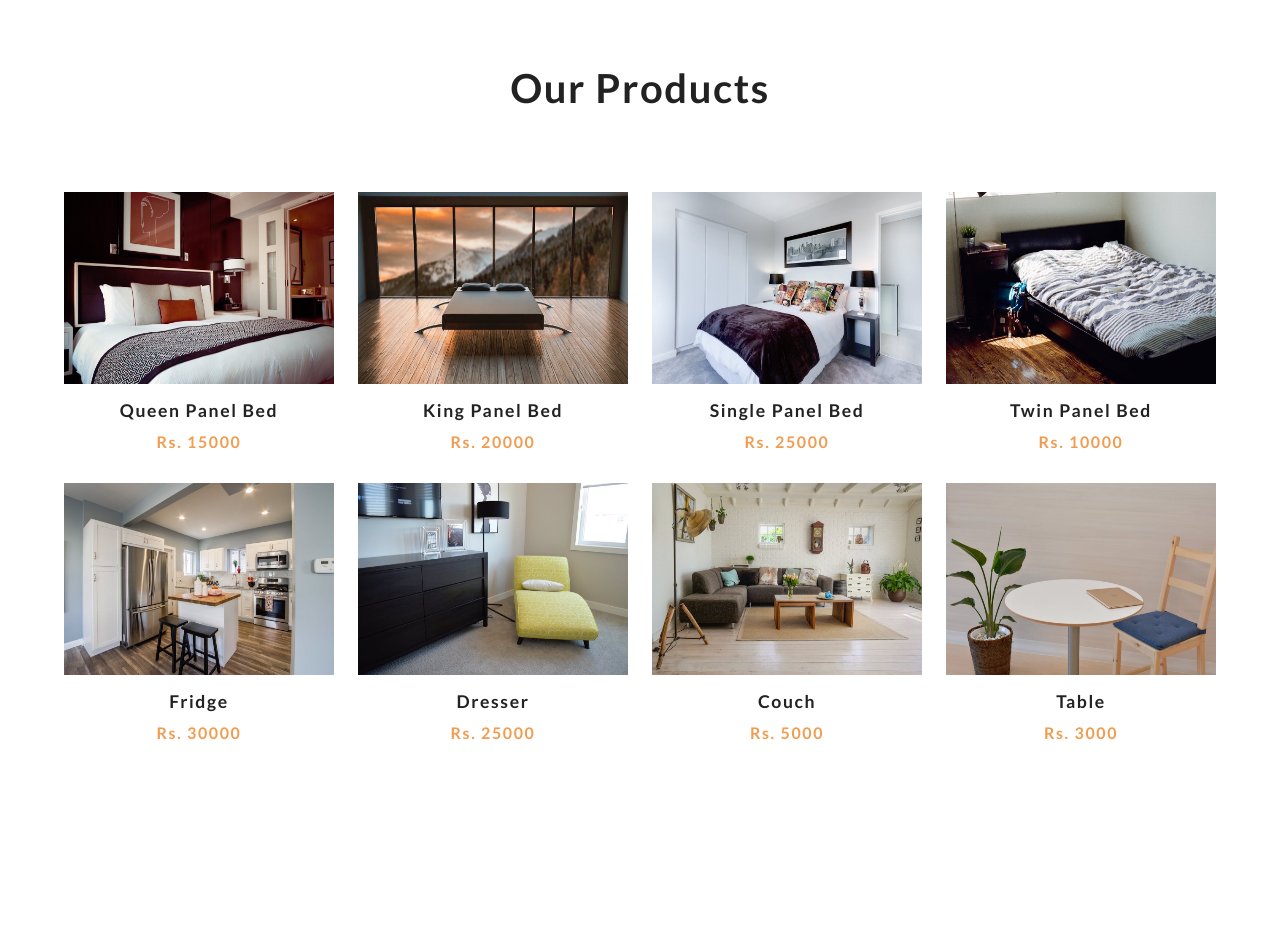
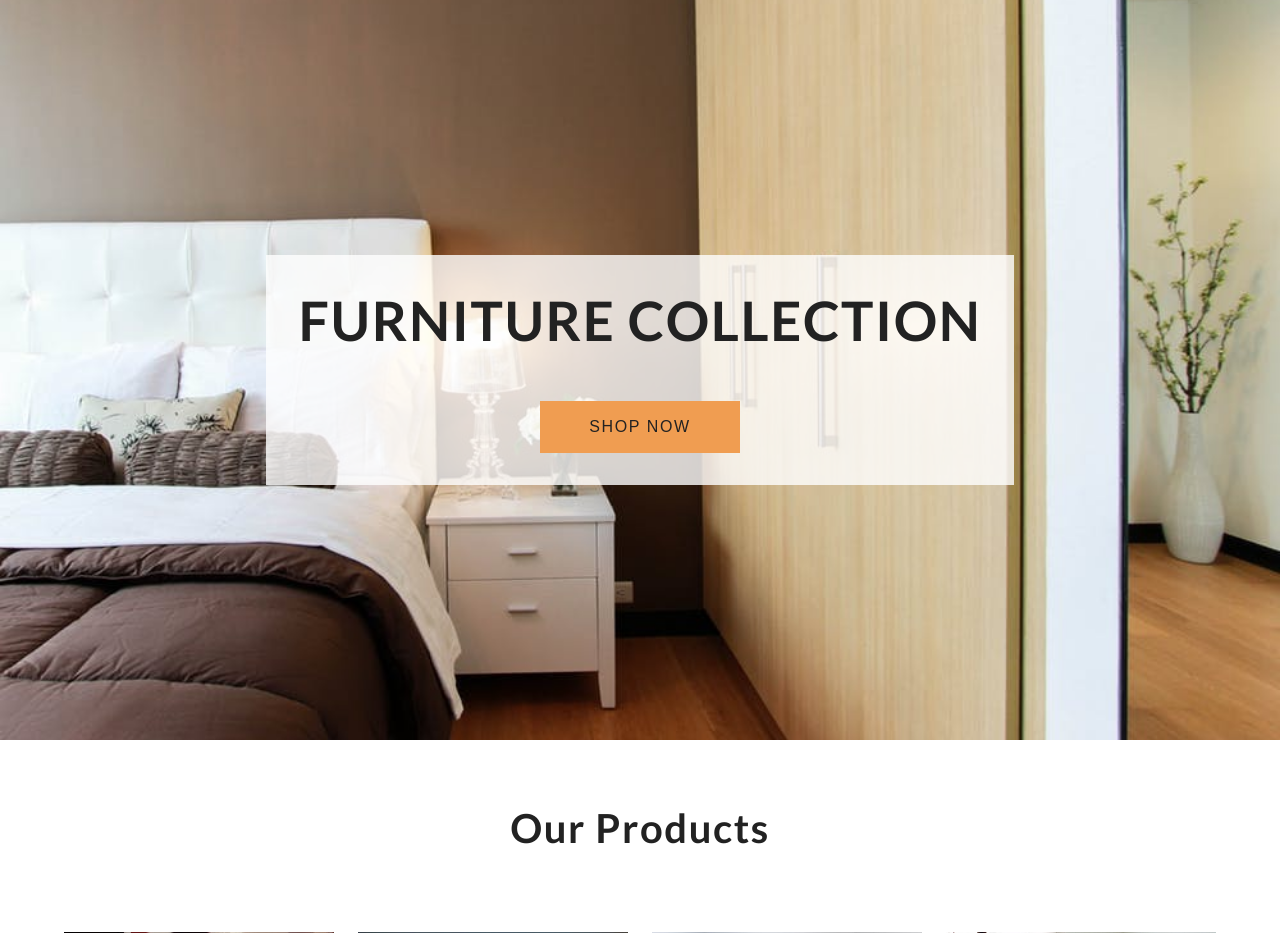
Before and after one commit to ShivaKumar3009/ShoppingCartProject, a Django app: template MiniProject/templates/index.html in a window 1280 px wide. Shown: the part 60-993 px from the top of the page. Before the commit the page ends 800 px from the top, so only its background shows below. Run offline with Django 3.2, Linux system fonts and the light colour scheme; the template is opened without the code that fills it, so the values that code supplies are empty; some libraries are stand-ins or nearby versions.

Commit message:
"seventh commit"

```diff
--- a/MiniProject/static/styles/indexStyle.css
+++ b/MiniProject/static/styles/indexStyle.css
@@ -60,7 +60,7 @@ body {
 /* --------------- Hero ---------------- */
 .hero {
   min-height: calc(100vh - 60px);
-  background: url("./static/images/hero-bcg.jpeg") center/cover no-repeat;
+  background: center/cover no-repeat;
   display: flex;
   align-items: center;
   justify-content: center;
--- a/MiniProject/templates/Home.html
+++ b/MiniProject/templates/Home.html
@@ -8,7 +8,6 @@
     <link rel="stylesheet" href={% static './styles/HomeStyle.css' %} />
   </head>
   <body>
-    <form>
     <div
       class="home"
       style="background-image: url('static/images/product-2.jpeg');"
@@ -37,6 +36,5 @@
         </a>
       </div>
     </div>
-    </form>
   </body>
 </html>
--- a/MiniProject/templates/index.html
+++ b/MiniProject/templates/index.html
@@ -35,12 +35,15 @@
     <!---------- end of nav bar ------->
 
     <!---------- hero --------------->
-    <!-- <header class="hero">
+    <header
+      class="hero"
+      style="background-image: url('static/images/hero-bcg.jpeg');"
+    >
       <div class="banner">
         <h1 class="banner-title">furniture collection</h1>
         <button class="banner-btn">shop now</button>
       </div>
-    </header> -->
+    </header>
     <!------------- end of hero --------->
 
     <!------------- products ------------>
```
Also changed, not shown: MiniProject/static/js/RegisterJs.js (+4 -6 lines). Lines whose indentation alone changed are shown as unchanged.
